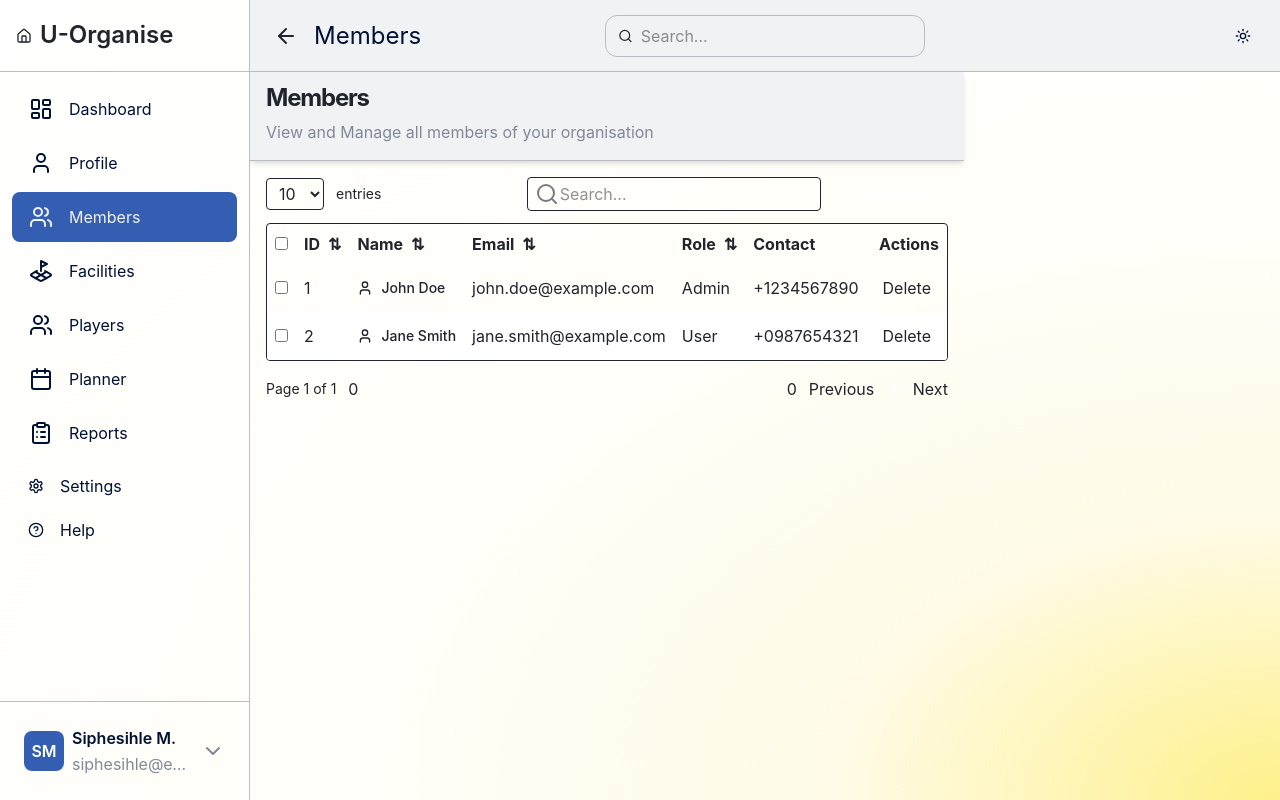
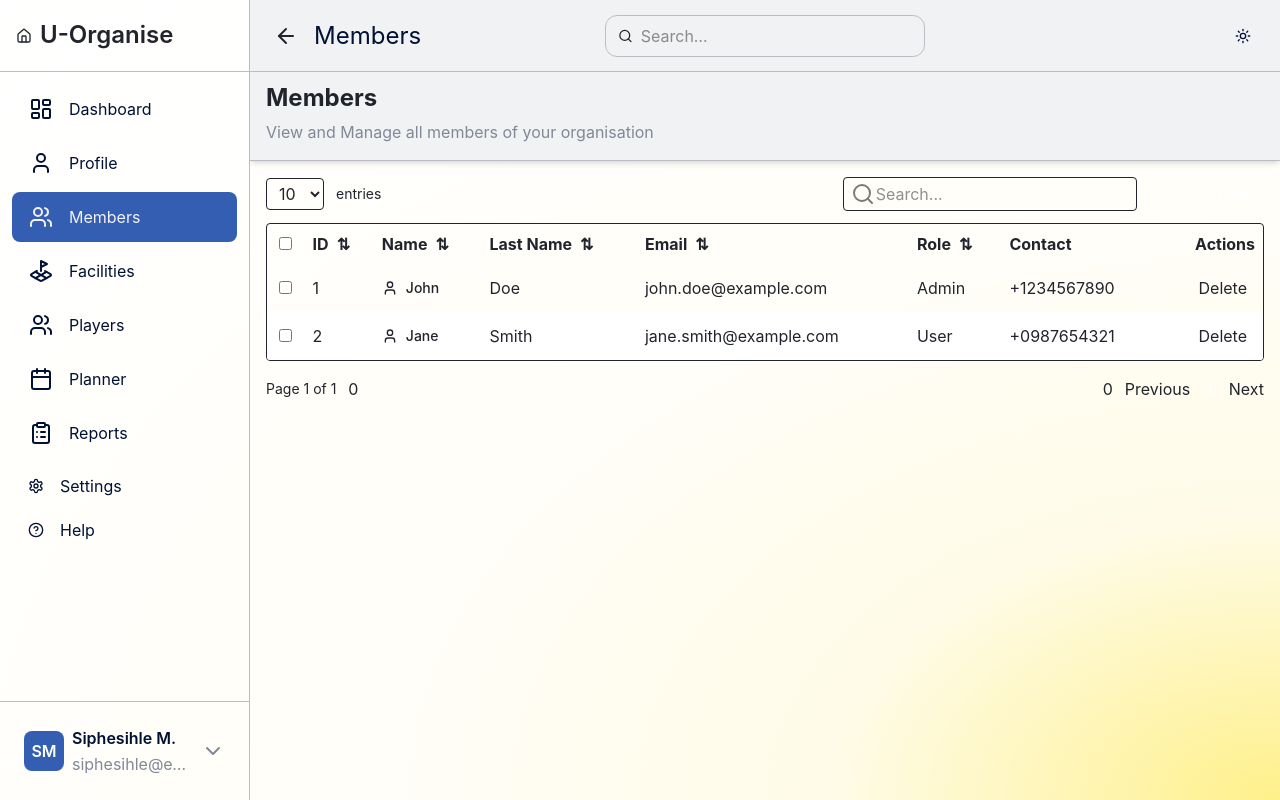
Before and after one commit to Sihle-Thwa/SportsManagment, a React (Vite) app in the folder frontend/: page /members in a window 1280 px wide. Built offline with nearby package versions, Linux system fonts and the light colour scheme.

Commit message:
refactor: update MembersTable to include last name column; improve accessibility in Members and Profile components

```diff
--- a/frontend/src/components/Table/MembersTable.tsx
+++ b/frontend/src/components/Table/MembersTable.tsx
@@ -12,12 +12,11 @@ const columns: ColumnDef<Member>[] = [
 		render: (row) => (
 			<div className="flex items-center gap-2">
 				<User className="text-primary-600 w-4 h-4" aria-hidden />
-				<span className="font-medium text-sm">
-					{row.firstName} {row.lastName}
-				</span>
+				<span className="font-medium text-sm">{row.firstName}</span>
 			</div>
 		),
 	},
+	{ key: "lastName", header: "Last Name", sortable: true },
 	{ key: "email", header: "Email", sortable: true },
 	{ key: "role", header: "Role", sortable: true },
 	{ key: "contact", header: "Contact", sortable: false },
--- a/frontend/src/components/Table/TableBody.tsx
+++ b/frontend/src/components/Table/TableBody.tsx
@@ -1,4 +1,3 @@
-// src/components/Table/TableBody.tsx
 import React from "react";
 import type { ColumnDef } from "./types";
 
--- a/frontend/src/components/Table/TableHeader.tsx
+++ b/frontend/src/components/Table/TableHeader.tsx
@@ -1,4 +1,3 @@
-// src/components/Table/TableHeader.tsx
 import { useEffect, useState } from "react";
 import { Search, Trash2, Plus } from "lucide-react";
 
--- a/frontend/src/components/Table/table.css
+++ b/frontend/src/components/Table/table.css
@@ -1,5 +1,3 @@
-/* src/components/Table/table.css */
-
 /* Base */
 .members-table {
 	width: 100%;
--- a/frontend/src/pages/Members/Members.tsx
+++ b/frontend/src/pages/Members/Members.tsx
@@ -1,7 +1,7 @@
 import { useState } from "react";
 import MembersTable from "../../components/Table/MembersTable";
+import { Member } from "@/types/member.types";
 import "./members.css";
-import { Member } from "@/types/member.types";
 
 export default function Members() {
 	const [members] = useState<Member[]>([
@@ -26,8 +26,10 @@ export default function Members() {
 
 	return (
 		<div className="membersRoot">
-			<div className="membersHeader">
-				<div className="membersTitle">Members</div>
+			<div className="membersHeader" aria-labelledby="members-header">
+				<div className="membersTitle" id="members-title">
+					Members
+				</div>
 				<div className="membersSubtitle">
 					View and Manage all members of your organisation
 				</div>
--- a/frontend/src/pages/Members/members.css
+++ b/frontend/src/pages/Members/members.css
@@ -5,7 +5,6 @@
 	flex-direction: column;
 	justify-content: flex-start;
 	align-items: center;
-	max-width: fit-content;
 	width: 100%;
 	padding: 0;
 	margin: 0;
@@ -31,7 +30,7 @@
 	font-size: var(--title-size-default);
 	font-weight: var(--font-weight-bold);
 	color: var(--card-foreground);
-	letter-spacing: var(--letter-spacing-tight);
+	letter-spacing: var(--letter-spacing-normal);
 }
 
 .membersSubtitle {
@@ -50,13 +49,10 @@
 	justify-content: flex-start;
 	align-items: center;
 	width: 100%;
-	overflow-y: auto;
 }
 
 .membersContent {
 	display: flex;
-	flex-direction: column;
-	align-items: center;
 	padding: 16px;
 	width: 100%;
 }
--- a/frontend/src/pages/Profile/Profile.tsx
+++ b/frontend/src/pages/Profile/Profile.tsx
@@ -11,7 +11,7 @@ const Profile: React.FC = () => {
 
 	return (
 		<div className="profileRoot">
-			<div className="profileHeader" aria-labelledby="profile-title">
+			<div className="profileHeader" aria-labelledby="profile-header">
 				<div>
 					<div id="profile-title" className="profileTitle">
 						User Profile
--- a/frontend/src/pages/Profile/profile.css
+++ b/frontend/src/pages/Profile/profile.css
@@ -19,7 +19,6 @@
 	flex-direction: column;
 	justify-content: flex-start;
 	align-items: center;
-	max-width: fit-content;
 	width: 100%;
 	padding: 0;
 	margin: 0;
@@ -45,7 +44,7 @@
 	font-size: var(--font-size-title, 1.5rem);
 	font-weight: var(--font-weight-bold, 700);
 	color: var(--card-foreground);
-	letter-spacing: var(--letter-spacing-tight, -0.01em);
+	letter-spacing: var(--letter-spacing-normal);
 	/* Accessibility: Ensure heading is readable */
 }
 
```
